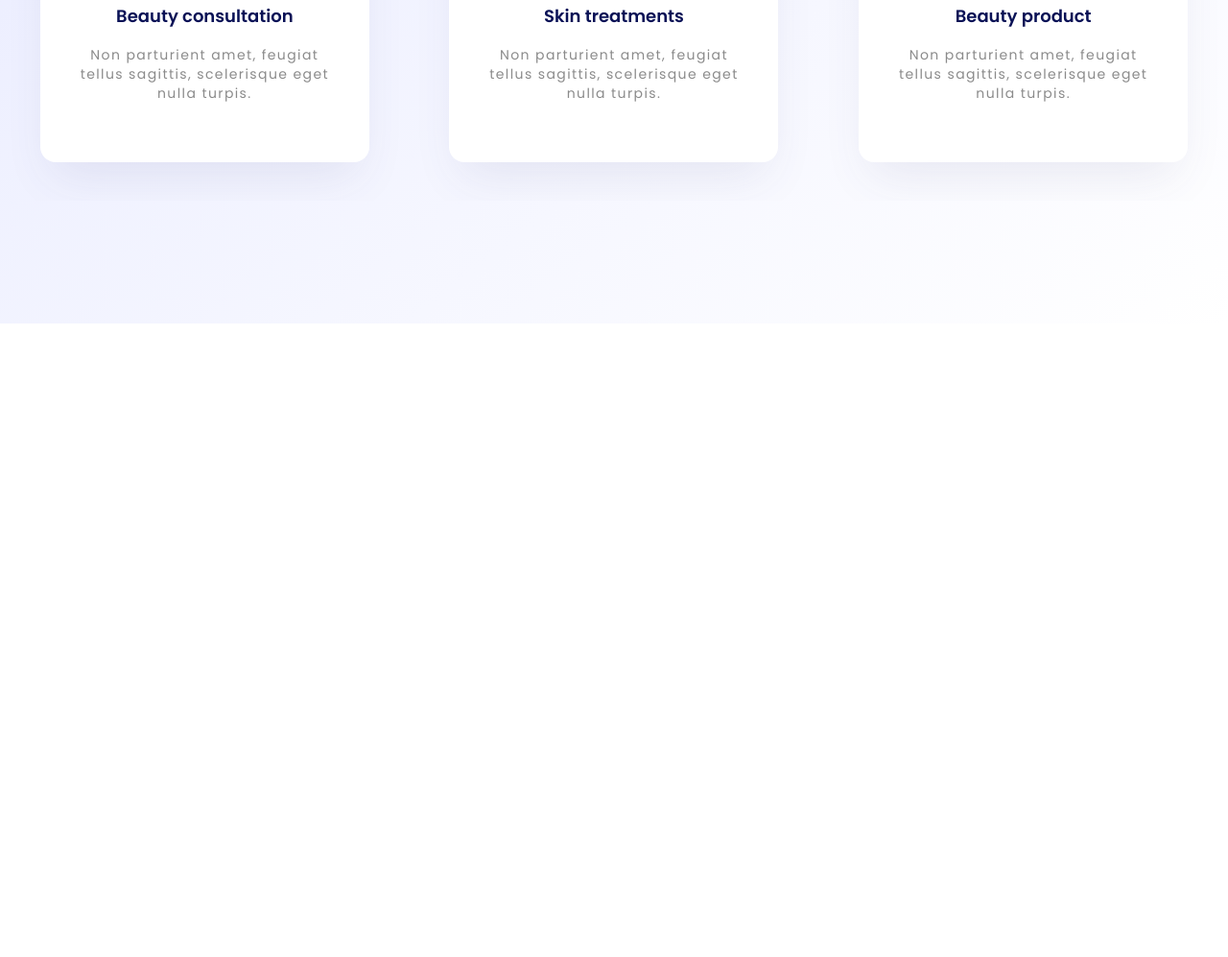
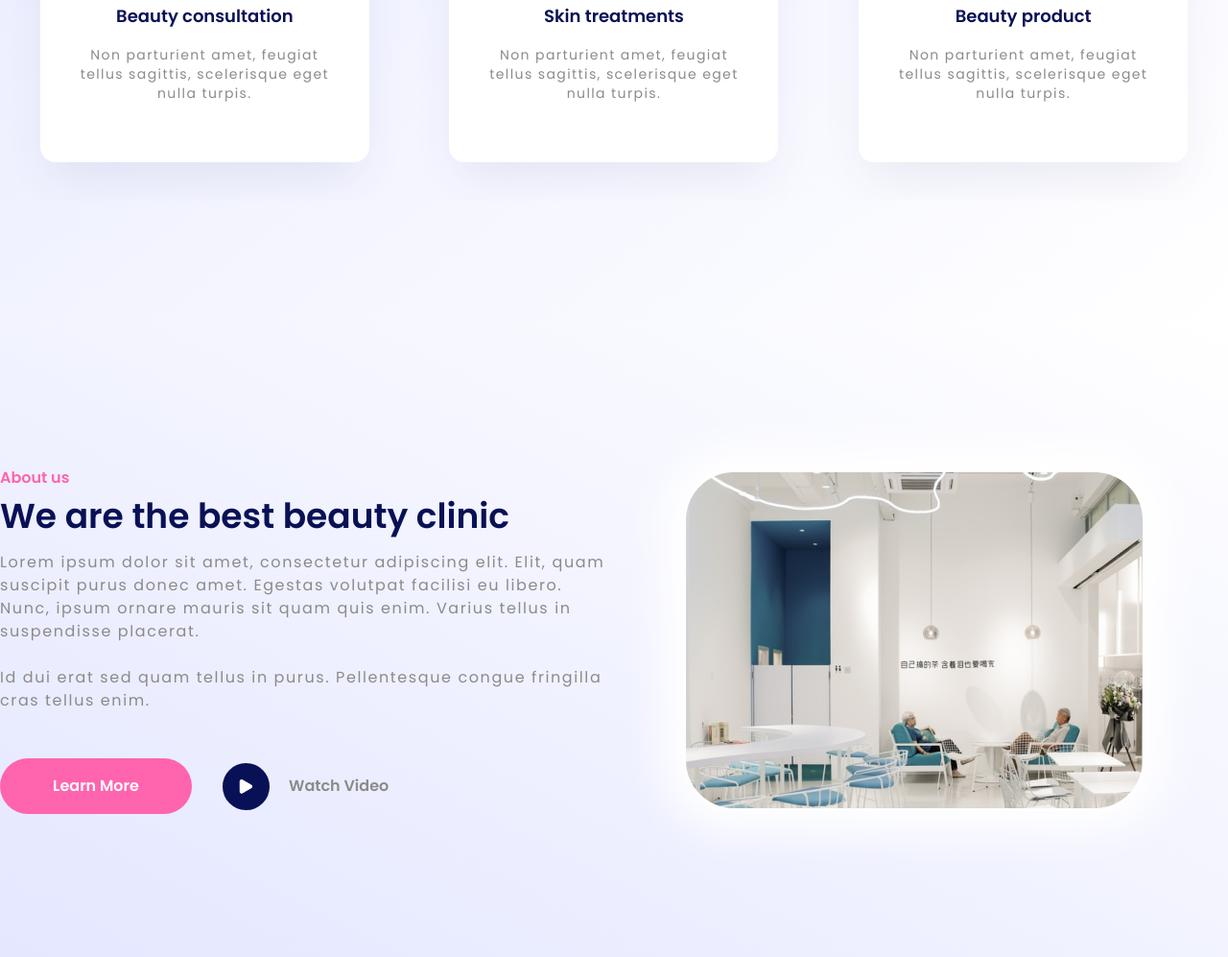
Before and after one commit to fsholehan/beauticee, a website: page public/index.html in a window 1280 px wide. Shown: the part 1481-2478 px from the top of the page at 96% size. Before the commit the page ends 1818 px from the top, so only its background shows below. Drawn offline with nearby package versions, Linux system fonts and the light colour scheme.

Commit message:
work about section

```diff
--- a/public/index.html
+++ b/public/index.html
@@ -167,6 +167,47 @@
       </div>
     </section>
     <!-- end services -->
+    <!-- about us -->
+    <section class="bg-gradient-to-tr from-[#E4E7FF] to-white py-5 md:py-20">
+      <div class="container mx-auto px-6 md:px-0">
+        <div class="flex flex-col-reverse md:flex-row md:items-center">
+          <div class="w-full md:w-1/2">
+            <span class="font-semibold text-pink-10">About us</span>
+            <h3 class="text-2xl md:text-4xl text-purple-15 font-semibold mt-2">
+              We are the best beauty clinic
+            </h3>
+            <p class="text-sm md:text-base text-gray-10 tracking-widest mt-4">
+              Lorem ipsum dolor sit amet, consectetur adipiscing elit. Elit,
+              quam suscipit purus donec amet. Egestas volutpat facilisi eu
+              libero. Nunc, ipsum ornare mauris sit quam quis enim. Varius
+              tellus in suspendisse placerat.
+              <br /><br />Id dui erat sed quam tellus in purus. Pellentesque
+              congue fringilla cras tellus enim.
+            </p>
+            <div
+              class="flex flex-col md:flex-row w-full space-y-5 md:space-y-0 md:space-x-8 mt-12"
+            >
+              <a
+                class="w-full h-14 md:w-[200px] md:h-[58px] bg-pink-10 flex items-center justify-center font-semibold text-white rounded-full"
+                href="#"
+                >Learn More</a
+              >
+              <a href="#" class="flex items-center space-x-5">
+                <span
+                  class="bg-purple-15 w-[49px] h-[49px] flex items-center justify-center rounded-full"
+                  ><img src="images/play.png" alt=""
+                /></span>
+                <span class="font-semibold text-gray-10">Watch Video</span>
+              </a>
+            </div>
+          </div>
+          <div class="w-full md:w-1/2 mx-auto">
+            <img src="images/unsplash_LRXYS0tSyGc.png" alt="" />
+          </div>
+        </div>
+      </div>
+    </section>
+    <!-- end about us -->
     <!-- alpineJs -->
     <script
       defer
```
Also changed, not shown: public/images/play.png (added), public/images/unsplash_LRXYS0tSyGc.png (added), public/style.css.
